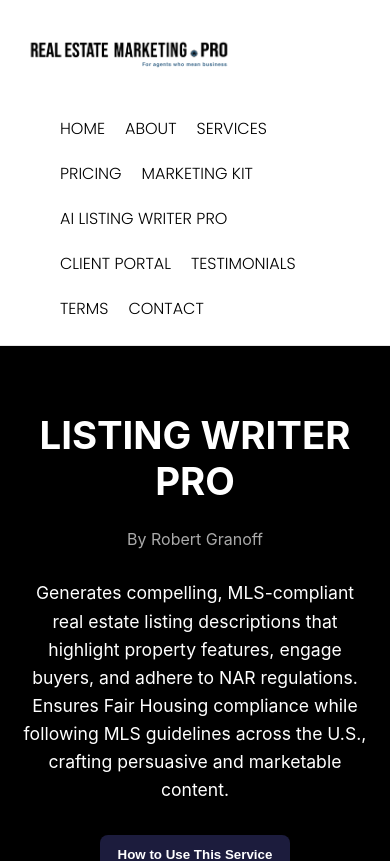
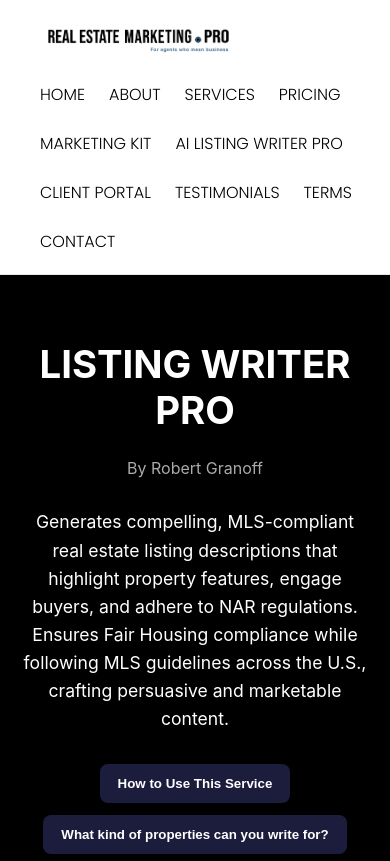
Before and after one commit to rgranoff/real-estate-listing-writer-pro, a Next.js app: page /chat in a window 390 px wide. Shown: the top 861 px of the page. Built offline with nearby package versions, Linux system fonts and the light colour scheme.

Commit message:
Update Header.module.css

```diff
--- a/components/Header.module.css
+++ b/components/Header.module.css
@@ -1,52 +1,35 @@
-.header {
-  background-color: #fff;
-  padding: 32px 60px 24px;
-  border-bottom: 1px solid #e6e6e6;
-  display: flex;
-  justify-content: center;
+:global(body) {
+  font-family: 'Poppins', sans-serif;
 }
 
-.container {
-  width: 100%;
-  max-width: 1440px;
+.header {
   display: flex;
   align-items: center;
   justify-content: space-between;
+  padding: 20px 40px;
+  background-color: #ffffff;
+  border-bottom: 1px solid #e5e5e5;
 }
 
 .logo {
-  height: 60px;
-  width: auto;
+  height: 55px;
 }
 
 .nav {
   display: flex;
-  gap: 32px;
-  font-family: 'Poppins', sans-serif;
-  font-weight: 300;
-  font-size: 16px;
-  text-transform: none;
+  gap: 24px;
+  flex-wrap: wrap;
 }
 
 .link {
+  text-decoration: none;
   color: #000;
-  text-decoration: none;
-  transition: all 0.2s ease;
+  font-size: 16px;
+  font-weight: 300;
+  transition: color 0.3s ease;
 }
 
 .link:hover {
+  color: #1a1a1a;
   text-decoration: underline;
 }
-
-@media (max-width: 1024px) {
-  .nav {
-    flex-wrap: wrap;
-    gap: 20px;
-  }
-
-  .container {
-    flex-direction: column;
-    align-items: center;
-    gap: 20px;
-  }
-}
```
